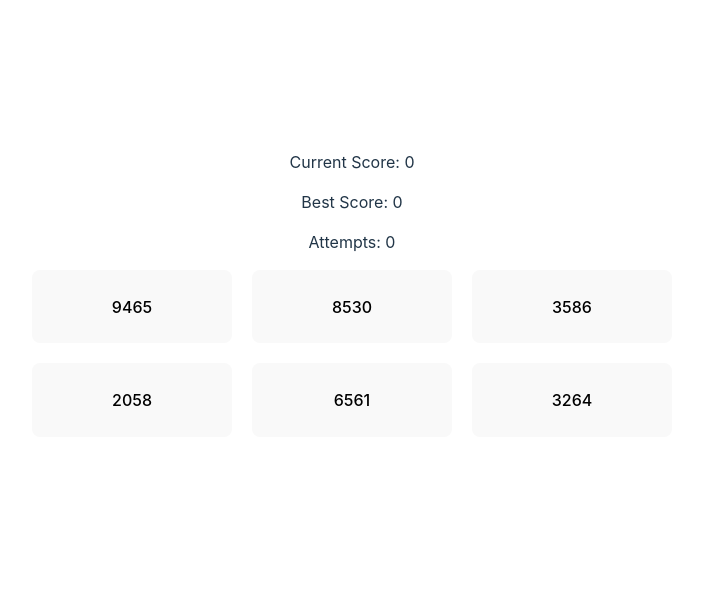
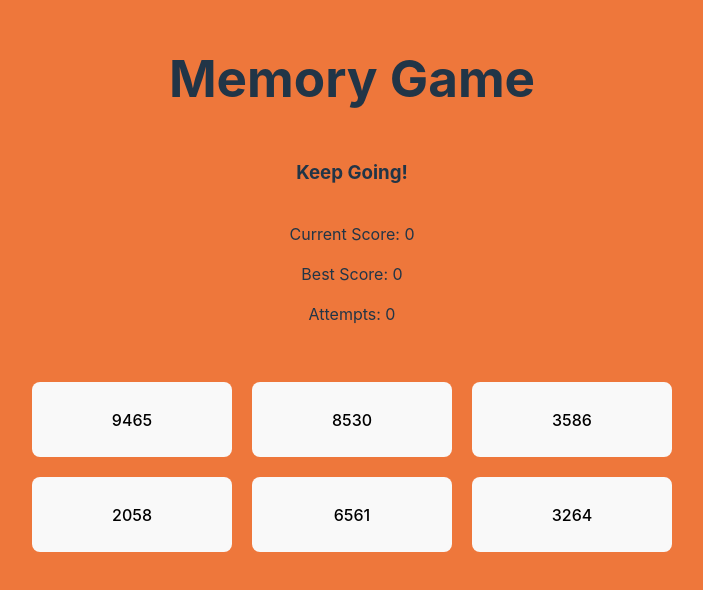
Before and after one commit to meowy8/odin-memory-game-project-repo, a React (Vite) app: page / in a window 1280 px wide. Shown: the part 116-706 px from the top of the page, without its empty margins (288-991 px from the left). Built offline with nearby package versions, Linux system fonts and the light colour scheme.

Commit message:
added some styling and game status displays

```diff
--- a/src/App.css
+++ b/src/App.css
@@ -1,36 +1,16 @@
 #root {
   max-width: 1280px;
   margin: 0 auto;
-  padding: 2rem;
   text-align: center;
 }
 
-.logo {
-  height: 6em;
-  padding: 1.5em;
-  will-change: filter;
-  transition: filter 300ms;
-}
-.logo:hover {
-  filter: drop-shadow(0 0 2em #646cffaa);
-}
-.logo.react:hover {
-  filter: drop-shadow(0 0 2em #61dafbaa);
+body {
+  background-color: rgb(238, 119, 59);
 }
 
-@keyframes logo-spin {
-  from {
-    transform: rotate(0deg);
-  }
-  to {
-    transform: rotate(360deg);
-  }
-}
-
-@media (prefers-reduced-motion: no-preference) {
-  a:nth-of-type(2) .logo {
-    animation: logo-spin infinite 20s linear;
-  }
+.app {
+  display: flex;
+  flex-direction: column;
 }
 
 .card {
@@ -46,6 +26,10 @@ button {
   outline: none;
 }
 
+button:hover {
+  border-color: white;
+}
+
 button img {
   width: 100%;
   outline: none;
@@ -56,3 +40,7 @@ button img {
   grid-template-columns: repeat(3, 1fr);
   gap: 20px;
 }
+
+.scoreboard {
+  margin-bottom: 40px;
+}
--- a/src/App.jsx
+++ b/src/App.jsx
@@ -48,12 +48,17 @@ function App() {
 
   let gameStatusDisplay
 
-  if (gameStatus === 'lost') {
-    gameStatusDisplay = 'Try Again'
+  if (gameStatus === 'playing') {
+    gameStatusDisplay = 'Keep Going!'
+  } else if (gameStatus === 'lost'){
+    gameStatusDisplay = 'Try Again!'
+  } else {
+    gameStatusDisplay = 'Well Done!'
   }
 
   return (
-    <div>
+    <div className='app'>
+      <h1>Memory Game</h1>
       <h3>{gameStatusDisplay}</h3>
       <Scoreboard
       currentScore={currentScore}
@@ -61,7 +66,7 @@ function App() {
       attempts={attempts}
       />
       <div className='card-board'>
-        {displayNums.map(displayNum => {
+        {gameStatus === 'playing' && displayNums.map(displayNum => {
           return (
             <Card
             key={displayNum}
@@ -77,7 +82,6 @@ function App() {
             />
           )
         })}
-        {gameStatus === 'won' && <h3>Well Done!</h3>}
       </div>
     </div>
   )
--- a/src/Components/Card.jsx
+++ b/src/Components/Card.jsx
@@ -18,8 +18,8 @@ export default function Card({ currentScore, setCurrentScore, displayNum, select
   }
 
   if (selectedNums.length === 6) {
-    setBestScore(currentScore)
-    setAttempts(attempts + 1)
+    //setBestScore(0)
+    //setAttempts(attempts + 1)
     setGameStatus('won')
   }
 
--- a/src/Components/Scoreboard.jsx
+++ b/src/Components/Scoreboard.jsx
@@ -1,6 +1,6 @@
 export default function Scoreboard({ currentScore, bestScore, attempts }) {
   return (
-    <div>
+    <div className="scoreboard">
       <p>Current Score: {currentScore}</p>
       <p>Best Score: {bestScore}</p>
       <p>Attempts: {attempts}</p>
--- a/src/index.css
+++ b/src/index.css
@@ -2,6 +2,7 @@
   font-family: Inter, system-ui, Avenir, Helvetica, Arial, sans-serif;
   line-height: 1.5;
   font-weight: 400;
+
 
   color-scheme: light dark;
   color: rgba(255, 255, 255, 0.87);
@@ -37,7 +38,7 @@ h1 {
 
 button {
   border-radius: 8px;
-  border: 1px solid transparent;
+  border: 2px solid transparent;
   padding: 0.6em 1.2em;
   font-size: 1em;
   font-weight: 500;
@@ -46,9 +47,6 @@ button {
   cursor: pointer;
   transition: border-color 0.25s;
   outline: none;
-}
-button:hover {
-  border-color: #646cff;
 }
 
 @media (prefers-color-scheme: light) {
```
